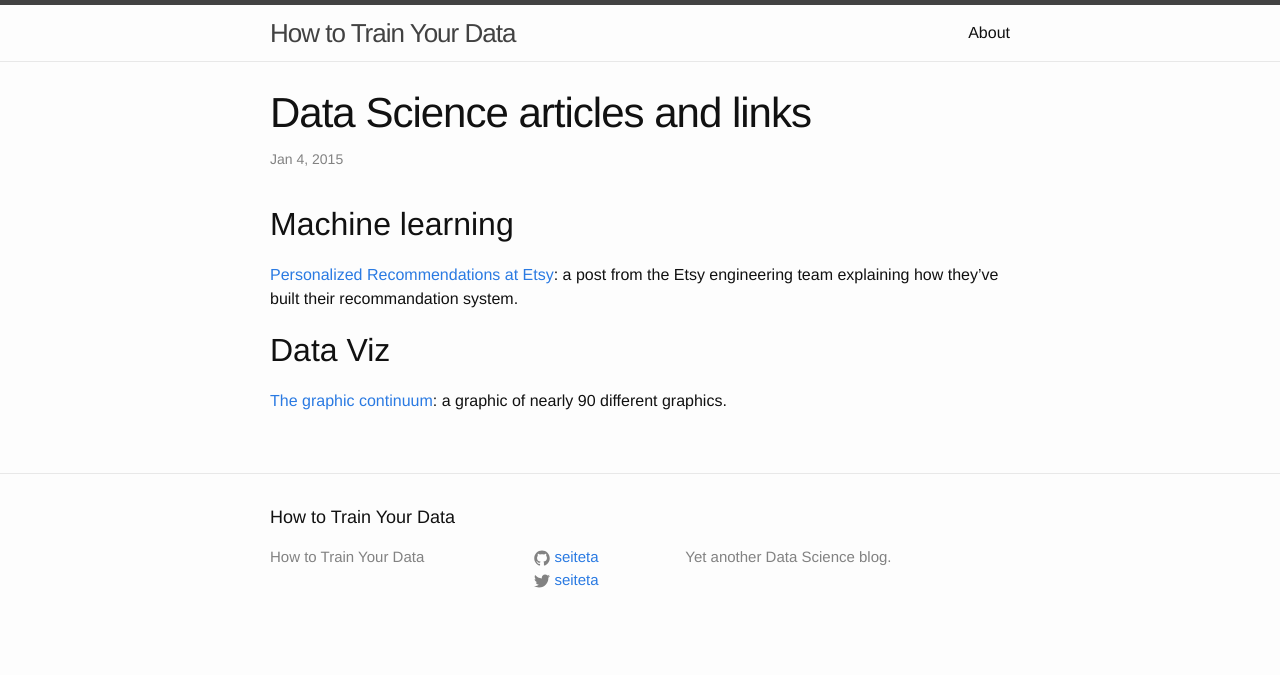
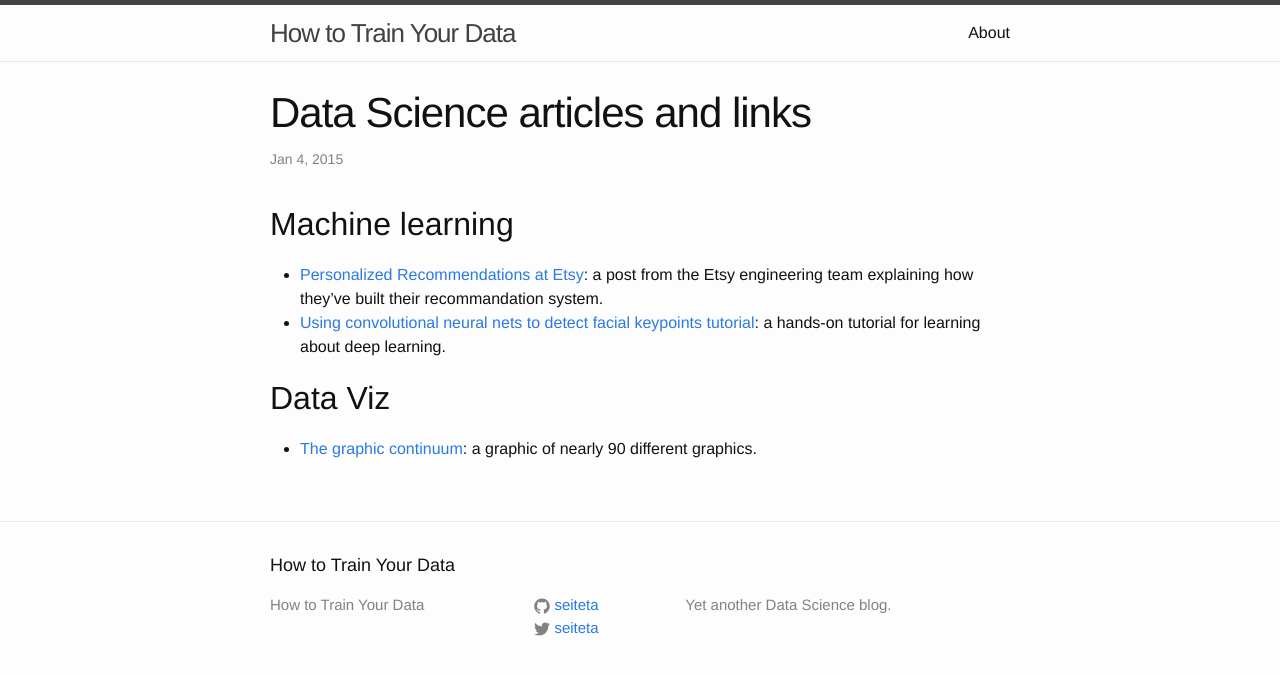
Before and after one commit to seiteta/seiteta.github.io_old, a Jekyll site: the page built from _posts/2015-01-04-articles.md, in a window 1280 px wide. Shown: the top 675 px of the page. Built offline with Jekyll 4.4.1, drawn with Linux system fonts in a browser that asks for light colours.

Commit message:
Update 2015-01-04-articles.md

```diff
--- a/_posts/2015-01-04-articles.md
+++ b/_posts/2015-01-04-articles.md
@@ -6,7 +6,10 @@ tags: links
 ---
 
 ## Machine learning
-[Personalized Recommendations at Etsy](https://codeascraft.com/2014/11/17/personalized-recommendations-at-etsy/): a post from the Etsy engineering team explaining how they've built their recommandation system.
+
+* [Personalized Recommendations at Etsy](https://codeascraft.com/2014/11/17/personalized-recommendations-at-etsy/): a post from the Etsy engineering team explaining how they've built their recommandation system.
+* [Using convolutional neural nets to detect facial keypoints tutorial](http://danielnouri.org/notes/2014/12/17/using-convolutional-neural-nets-to-detect-facial-keypoints-tutorial/): a hands-on tutorial for learning about deep learning.
 
 ## Data Viz
-[The graphic continuum](http://thumbnails-visually.netdna-ssl.com/the-graphic-continuum_5429904a31995.jpg): a graphic of nearly 90 different graphics.
+
+* [The graphic continuum](http://thumbnails-visually.netdna-ssl.com/the-graphic-continuum_5429904a31995.jpg): a graphic of nearly 90 different graphics.
```
